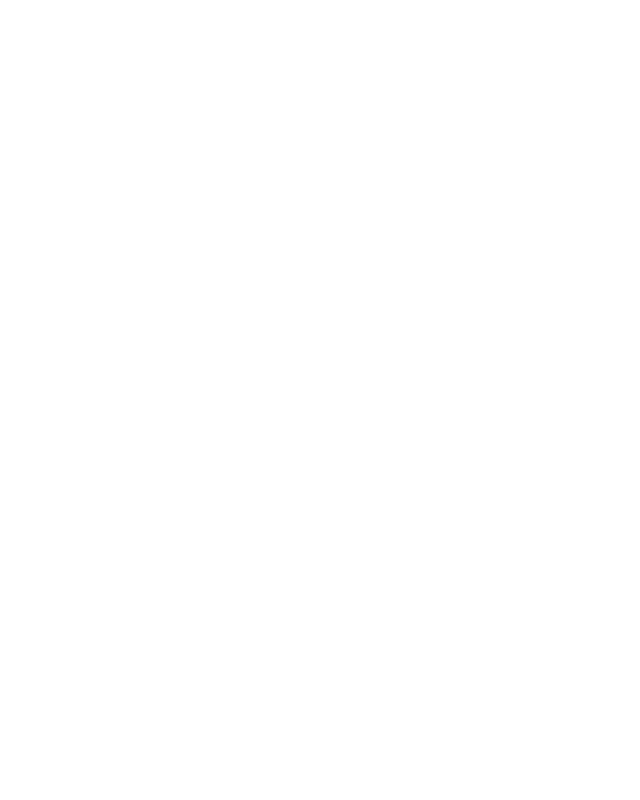
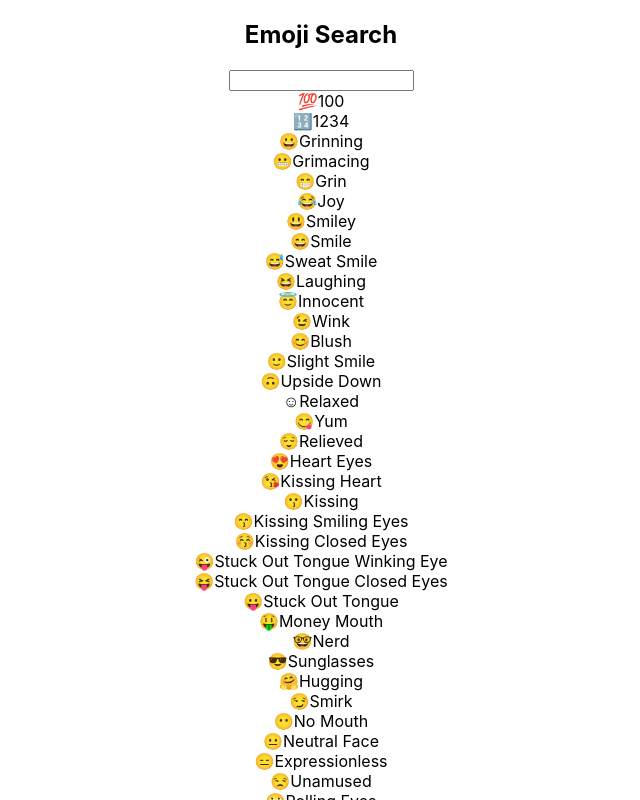
Before and after one commit to darksaber9999/emoji-search, a React (Create React App) app: page / in a window 1280 px wide. Shown: the top 800 px of the page, without its empty margins (319-959 px from the left). Built offline with nearby package versions, Linux system fonts and the light colour scheme.

Commit message:
Add components data and functionality

```diff
--- a/src/App.jsx
+++ b/src/App.jsx
@@ -2,15 +2,31 @@
 import Header from "./Components/Header";
 import SearchInput from "./Components/SearchInput";
 import EmojiResults from "./Components/EmojiResults";
+import emojiList from "./emojiList.json";
 
-function App() {
-  return (
-    <div>
-      <Header />
-      <SearchInput />
-      <EmojiResults />
-    </div>
-  );
+class App extends React.Component {
+  constructor() {
+    super();
+    this.state = {
+      searchValue: '',
+    };
+  }
+
+  handleInputData = (name, value) => {
+    this.setState((prevState) => ({
+      [name]: value,
+    }))
+  }
+
+  render() {
+    return (
+      <div className="app">
+        <Header />
+        <SearchInput value={this.state.searchValue} handleInputData={this.handleInputData} />
+        <EmojiResults emojiList={emojiList} />
+      </div>
+    );
+  }
 }
 
 export default App;
--- a/src/Components/EmojiResults.jsx
+++ b/src/Components/EmojiResults.jsx
@@ -1,10 +1,18 @@
 import React from "react";
 import EmojiRow from "./EmojiRow";
 
-function EmojiResults() {
+function EmojiResults(props) {
+  const getEmojiList = (emojis) => {
+    let list = [];
+    for (let emojiId in emojis) {
+      list.push(<EmojiRow key={emojiId} emoji={emojis[emojiId]} />);
+    }
+    return list;
+  }
+
   return (
-    <div>
-      <EmojiRow />
+    <div className="emojiResults">
+      {getEmojiList(props.emojiList)}
     </div>
   );
 }
--- a/src/Components/EmojiRow.jsx
+++ b/src/Components/EmojiRow.jsx
@@ -1,7 +1,9 @@
-function EmojiRow() {
+function EmojiRow(props) {
+  const { title, symbol, keywords } = props.emoji;
   return (
-    <div>
-
+    <div className="emojiRow" keywords={keywords}>
+      <span>{symbol}</span>
+      <span>{title}</span>
     </div>
   );
 }
--- a/src/Components/Header.jsx
+++ b/src/Components/Header.jsx
@@ -1,7 +1,7 @@
 function Header() {
   return (
-    <div>
-
+    <div className="searchHeader">
+      <h2>Emoji Search</h2>
     </div>
   );
 }
--- a/src/Components/SearchInput.jsx
+++ b/src/Components/SearchInput.jsx
@@ -1,7 +1,19 @@
-function SearchInput() {
+function SearchInput(props) {
+  const handleInputData = ({ target: { name, value } }) => {
+    props.handleInputData(name, value);
+  };
+
   return (
-    <div>
-
+    <div className="emojiSearch">
+      <label htmlFor="searchValue">
+        <input
+          type="text"
+          id="searchValue"
+          name="searchValue"
+          value={props.value}
+          onChange={handleInputData}
+        />
+      </label>
     </div>
   );
 }
```
Also changed, not shown: src/emojiList.json (renamed from emojiList.json).
